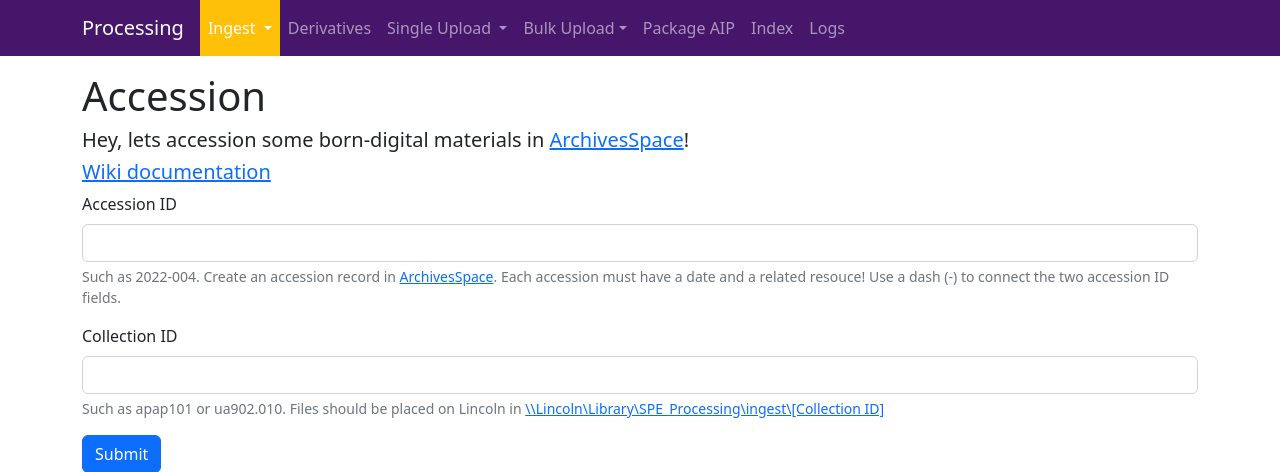
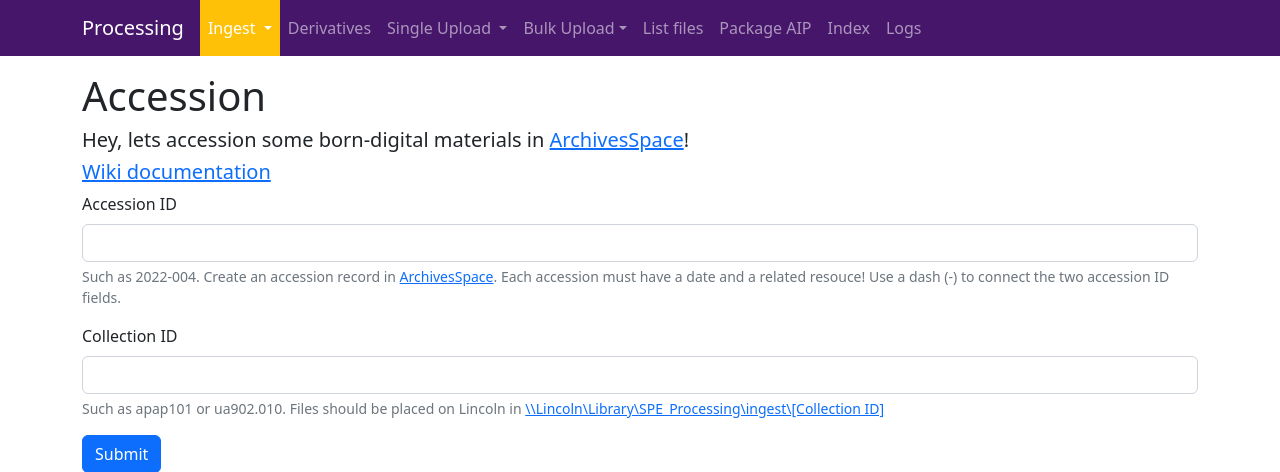
Before and after one commit to UAlbanyArchives/processing, a Flask app: page /accession in a window 1280 px wide. Shown: the top 472 px of the page. Run offline with Flask 2, Linux system fonts and the light colour scheme; some libraries are stand-ins or nearby versions.

Commit message:
added list to menu

```diff
--- a/templates/layout.html
+++ b/templates/layout.html
@@ -51,6 +51,9 @@
                 <a class="dropdown-item" href="/list">List Files and empty sheet</a>
                 <a class="dropdown-item" href="/sheet">Download empty sheet</a>
               </div>
+            </li>
+            <li class="nav-item">
+              <a class="nav-link" href="/list">List files</a>
             </li>
             <li class="nav-item">
               <a class="nav-link {{'active' if active == 'package' }}" aria-current="{{'page' if active == 'package' }}" href="/package">Package AIP</a>
```
